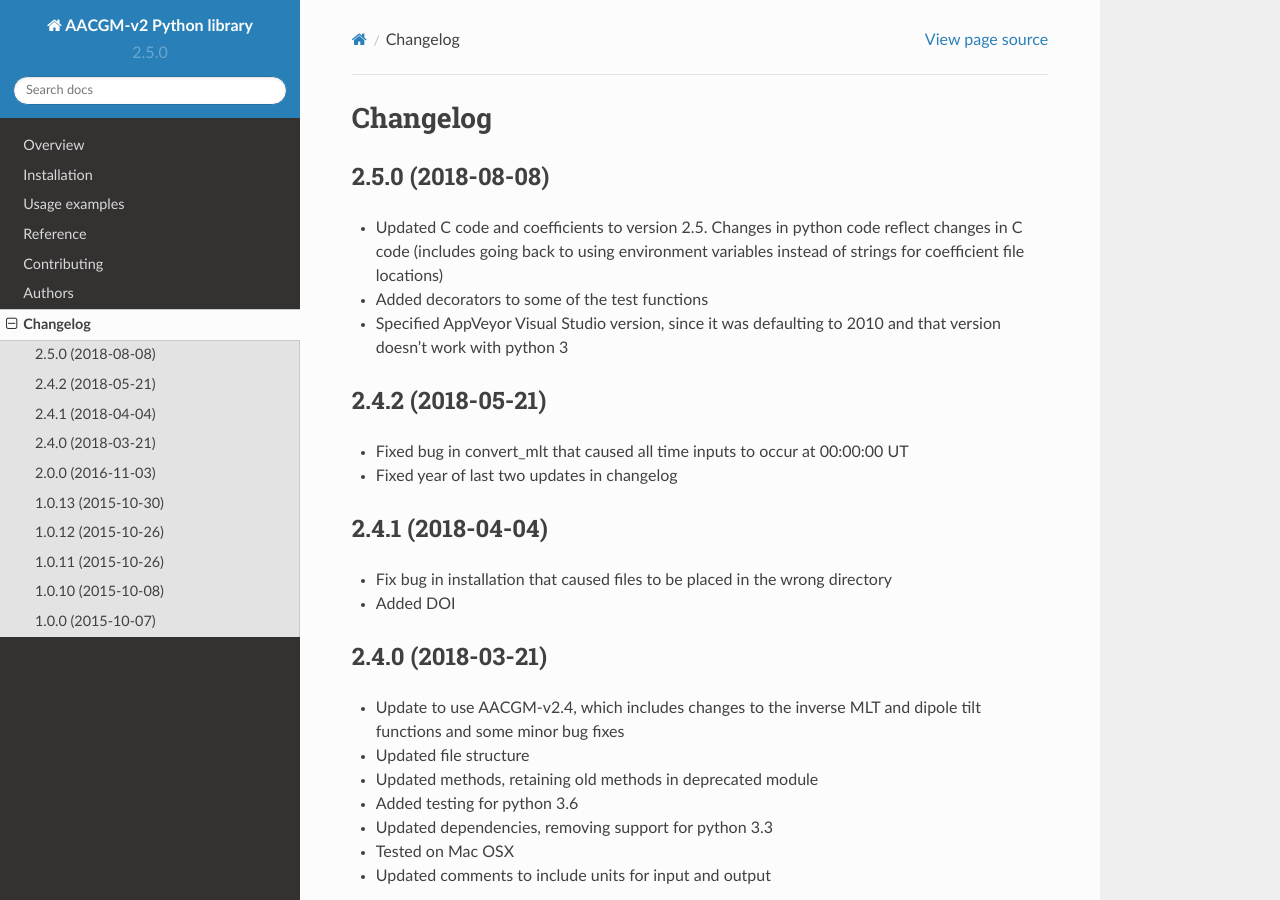
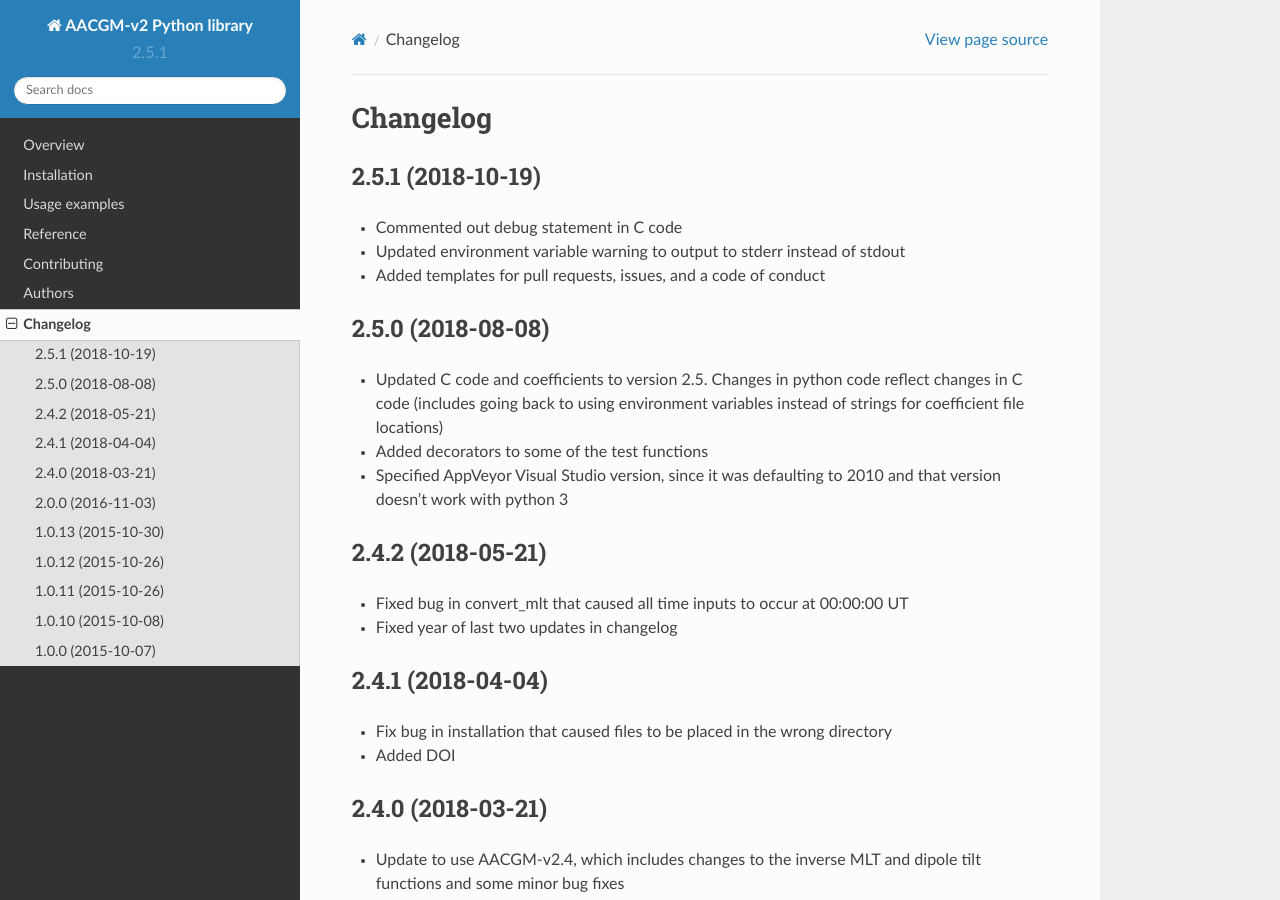
Before and after one commit to aburrell/aacgmv2, a Sphinx documentation site: the page built from docs/changelog.rst, in a window 1280 px wide and 900 px high. Built offline with Sphinx 7.4.7 and the Read the Docs theme 2.0.0, drawn with Linux system fonts in a browser that asks for light colours.

Commit message:
minor version update
Updated changelog for recent pull requests and updated version number

```diff
--- a/CHANGELOG.rst
+++ b/CHANGELOG.rst
@@ -1,6 +1,13 @@
 
 Changelog
 =========
+2.5.1 (2018-10-19)
+-----------------------------------------
+* Commented out debug statement in C code
+* Updated environment variable warning to output to stderr instead of stdout
+* Added templates for pull requests, issues, and a code of conduct
+
+
 2.5.0 (2018-08-08)
 -----------------------------------------
 * Updated C code and coefficients to version 2.5.  Changes in python
--- a/aacgmv2/__init__.py
+++ b/aacgmv2/__init__.py
@@ -43,7 +43,7 @@ import os as _os
 from sys import stderr
 import logbook as logging
 
-__version__ = "2.5.0"
+__version__ = "2.5.1"
 
 # path and filename prefix for the IGRF coefficients
 AACGM_v2_DAT_PREFIX = _os.path.join(_os.path.realpath( \
--- a/docs/conf.py
+++ b/docs/conf.py
@@ -24,7 +24,7 @@ project = u'AACGM-v2 Python library'
 year = u'2015'
 author = u'Angeline G. Burrell, Christer van der Meeren'
 copyright = '{0}, {1}'.format(year, author)
-version = release = u'2.5.0'
+version = release = u'2.5.1'
 # on_rtd is whether we are on readthedocs.org
 on_rtd = os.environ.get('READTHEDOCS', None) == 'True'
 
--- a/setup.py
+++ b/setup.py
@@ -24,7 +24,7 @@ if 'PY_CCOV' in os.environ.keys():
 
 setup(
     name='aacgmv2',
-    version='2.5.0',
+    version='2.5.1',
     license='MIT',
     description='A Python wrapper for AACGM-v2 magnetic coordinates',
     long_description='%s\n%s' % (read('README.rst'),
```
Also changed, not shown: .bumpversion.cfg.
